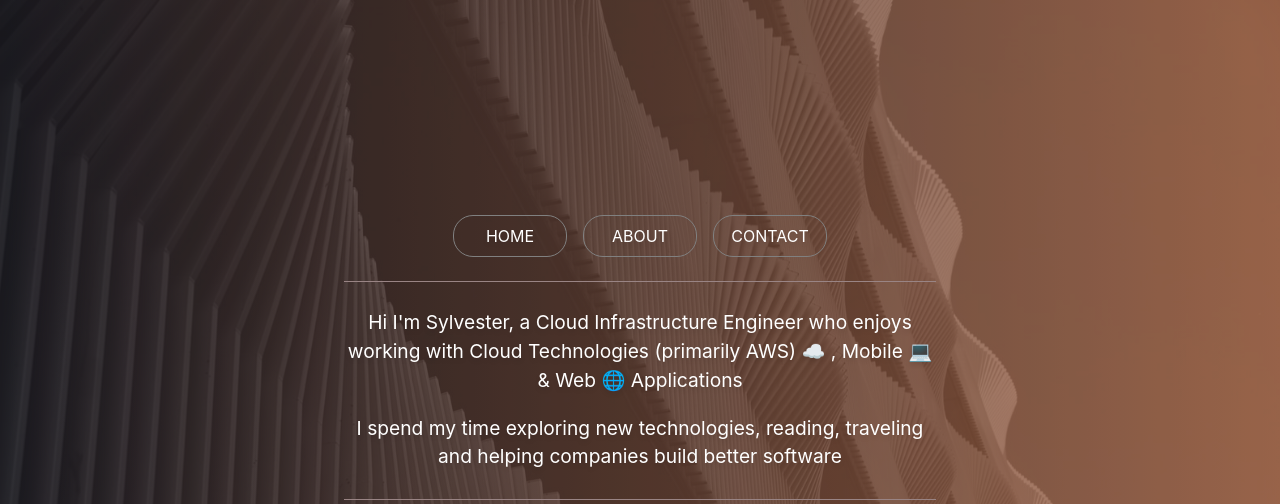
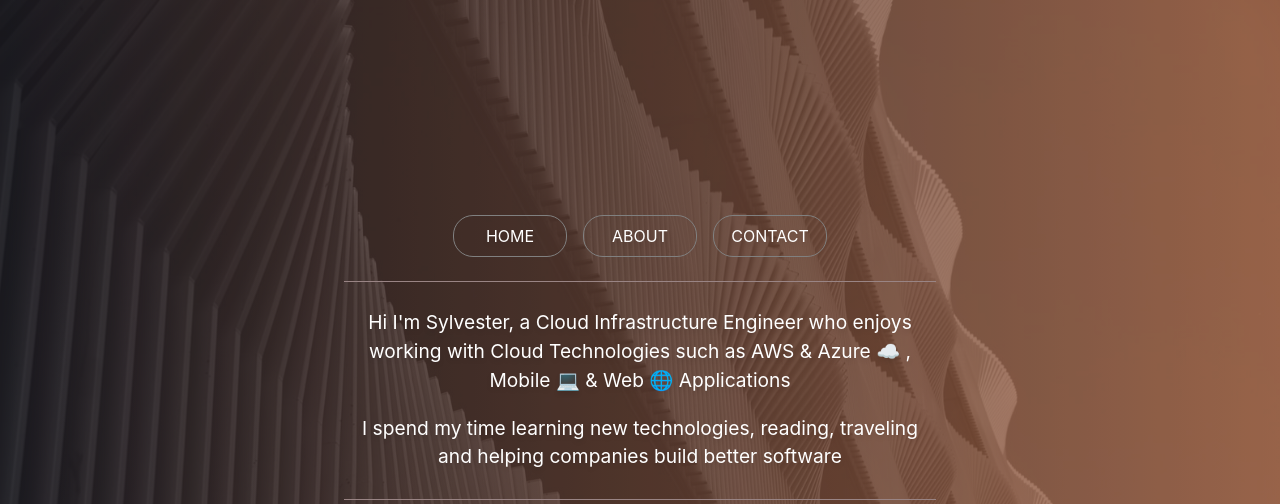
Before and after one commit to sylvesteryiadom/portfolio, a plain HTML site: page about.html in a window 1280 px wide. Shown: the top 504 px of the page. Drawn offline with Linux system fonts and the light colour scheme.

```diff
--- a/about.html
+++ b/about.html
@@ -29,10 +29,10 @@
 			<hr />
 			<main>
 				<div class="description">
-					<p>Hi I'm Sylvester, a Cloud Infrastructure Engineer who enjoys working with Cloud Technologies (primarily AWS) ☁️ , Mobile 💻 & Web 🌐 Applications </p>
+					<p>Hi I'm Sylvester, a Cloud Infrastructure Engineer who enjoys working with Cloud Technologies such as AWS & Azure ☁️ , Mobile 💻  & Web 🌐 Applications </p>
 
 					<p>
-						I spend my time exploring new technologies, reading, traveling and
+						I spend my time learning new technologies, reading, traveling and
 						helping companies build better software
 					</p>
 
```
Also changed, not shown: index.html (+1 -1 lines).
